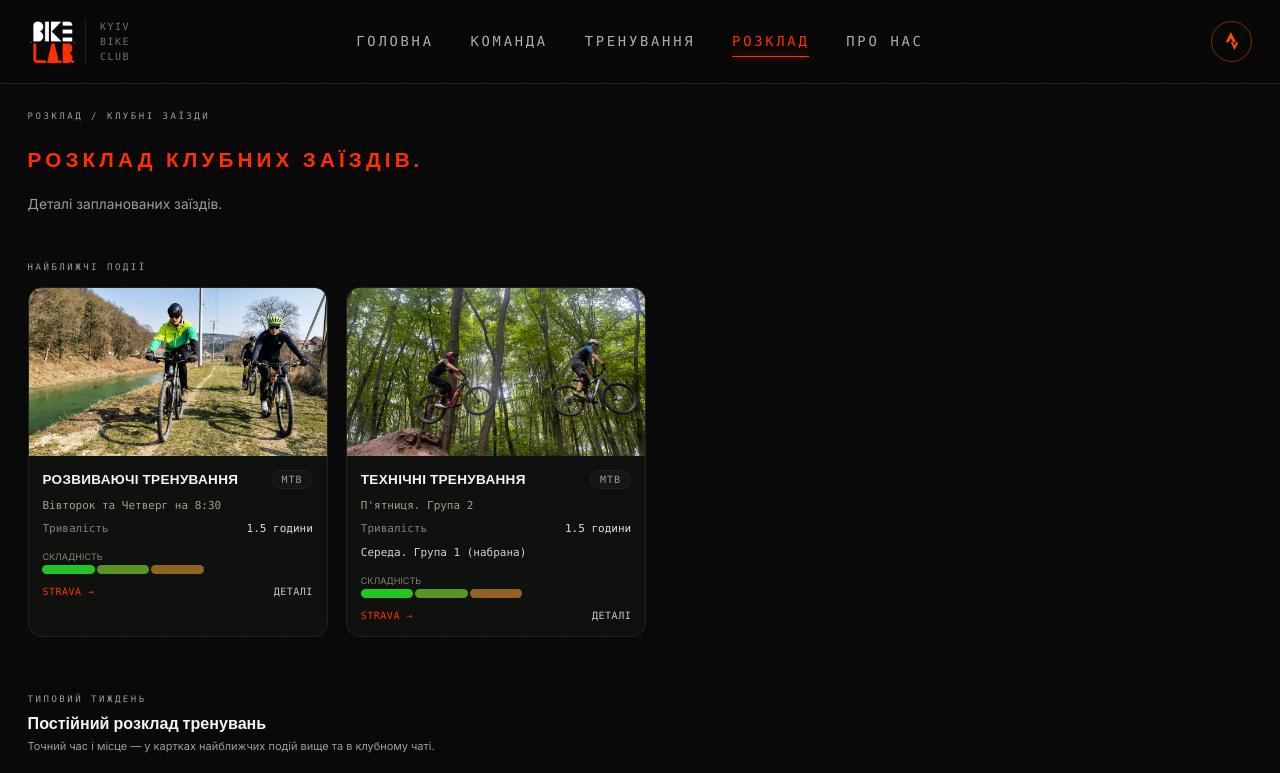
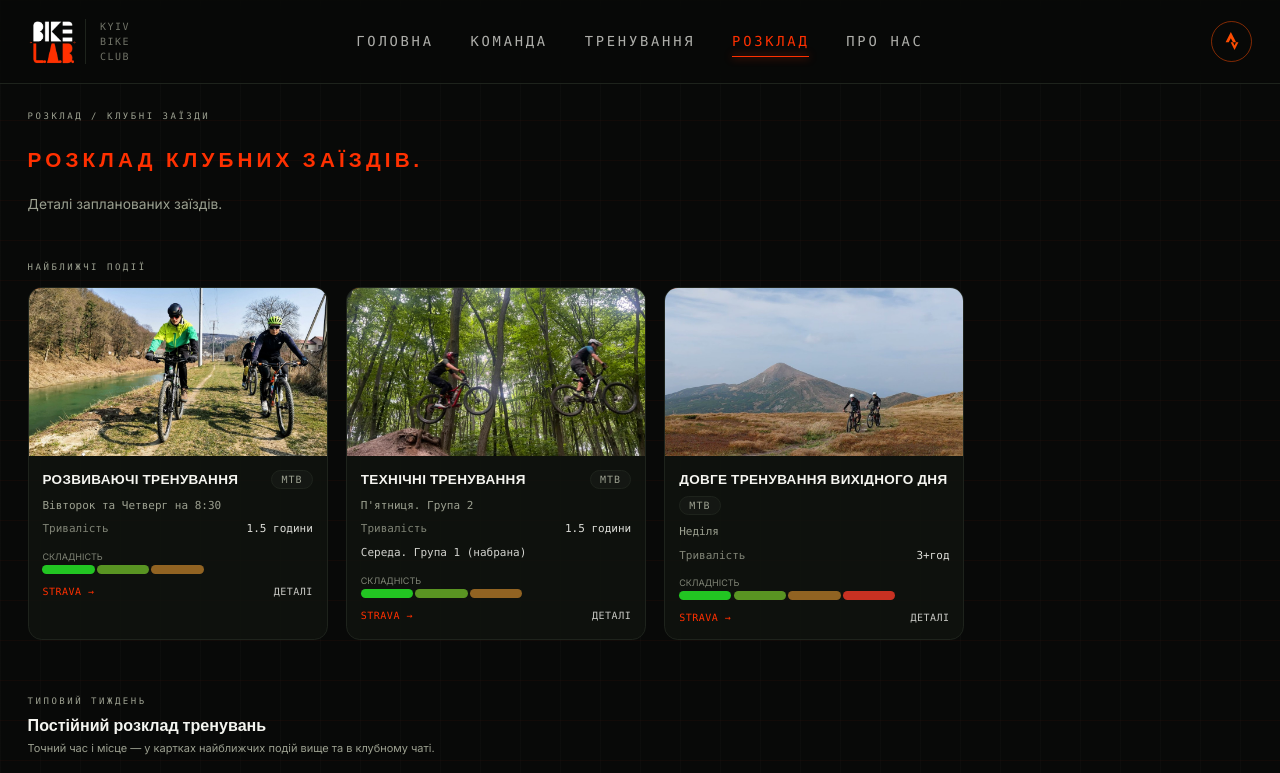
Before and after one commit to VasileAdicto/bikelab-site, a Next.js app: page /calendar in a window 1280 px wide. Shown: the top 773 px of the page. Built offline with nearby package versions, Linux system fonts and the light colour scheme.

Commit message:
Add new long weekend ride to CalendarPage with updated details for enhanced ride offerings

```diff
--- a/src/app/calendar/page.tsx
+++ b/src/app/calendar/page.tsx
@@ -108,6 +108,21 @@ const rides: Ride[] = [
     duration: "1.5 години",
     note: "Середа. Група 1 (набрана)",
     difficulty: 3,
+  },
+  {
+    id: "r3",
+    title: "Довге тренування вихідного дня",
+    metaLine: "Неділя",
+    image: "/calendar/long-weekend-ride.png",
+    date: "2026-04-20",
+    startTime: "9:00",
+    category: "MTB",
+    meetingPoint: "Голосієво",
+    distance: "",
+    elevation: "",
+    powerWkg: "",
+    duration: "3+год",
+    difficulty: 4,
   },
 ];
 
```
